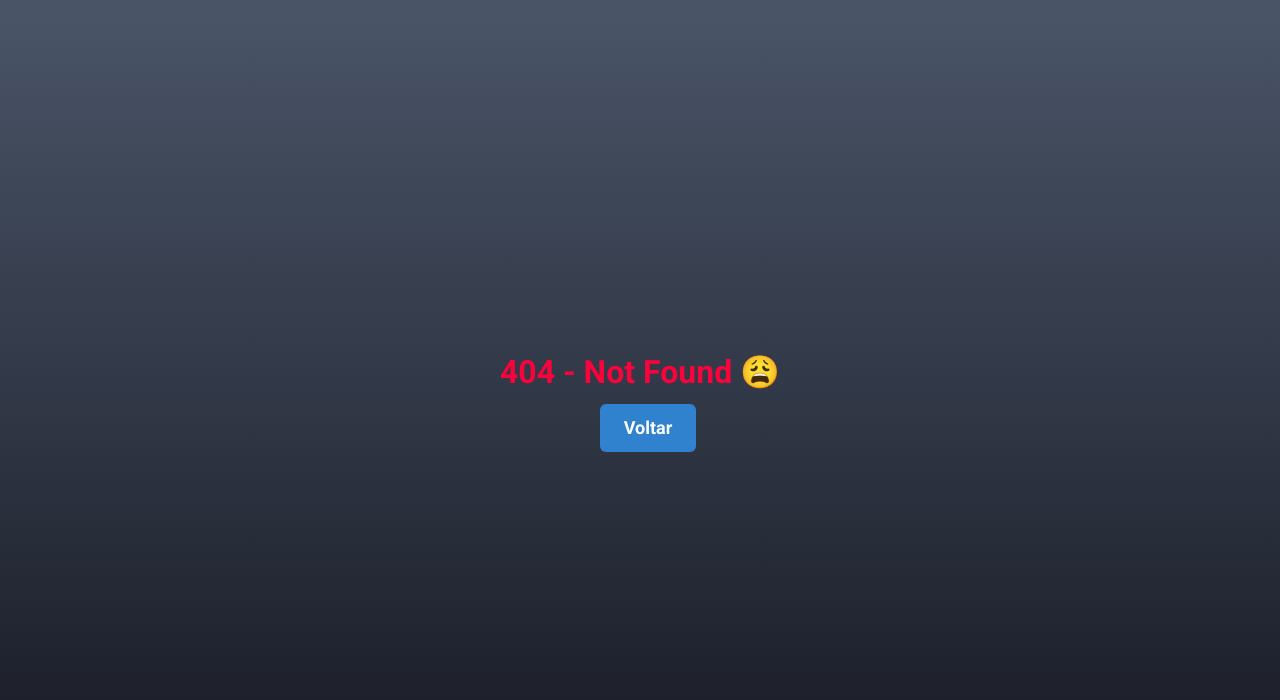
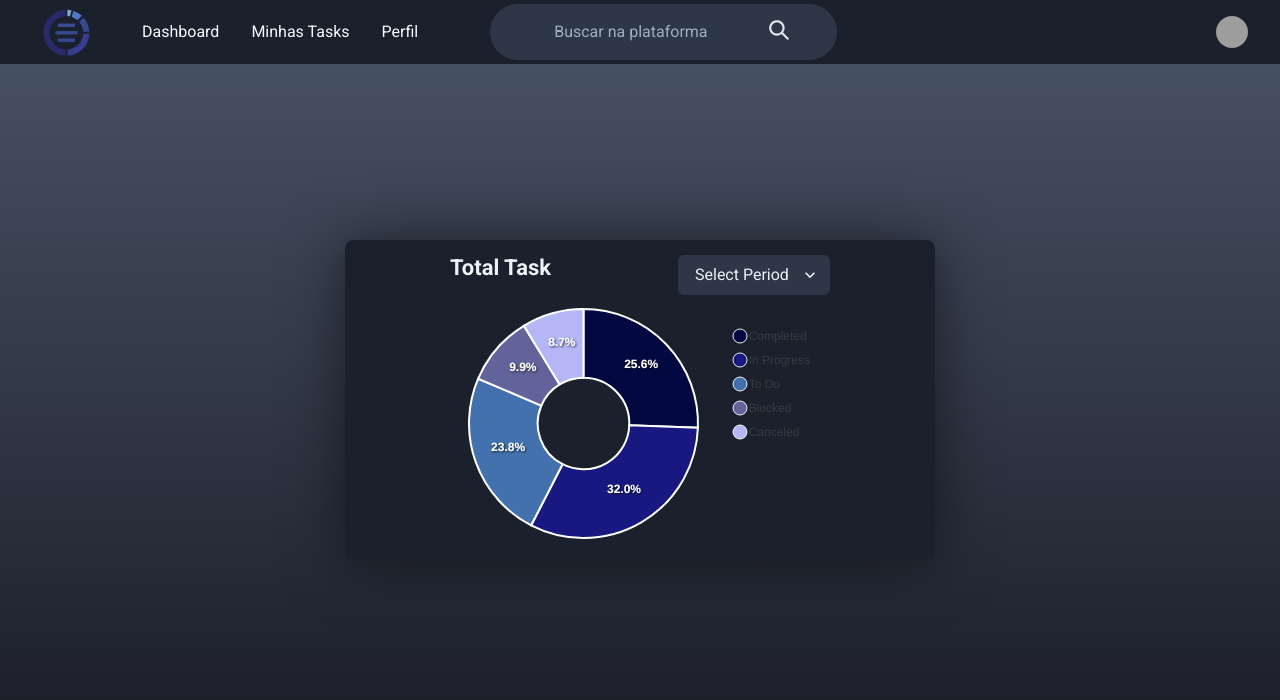
Before and after one commit to DaksonC/apptasks, a React (Vite) app: page /dashboard in a window 1280 px wide. Before the commit this address had no page. Shown: the top 700 px of the page. Built offline with nearby package versions, Linux system fonts and the light colour scheme; grey boxes are pictures that could not be loaded.

Commit message:
feat: cria o componente GraphicCard

```diff
--- a/package.json
+++ b/package.json
@@ -16,7 +16,9 @@
     "framer-motion": "^6",
     "react": "^18.2.0",
     "react-dom": "^18.2.0",
-    "react-router-dom": "^6.4.3"
+    "react-router-dom": "^6.4.3",
+    "apexcharts": "^3.36.3",
+    "react-apexcharts": "^1.4.0"
   },
   "devDependencies": {
     "@types/react": "^18.0.24",
--- /dev/null
+++ b/src/components/GraphicCard/index.tsx
@@ -0,0 +1,115 @@
+import { Box, Flex, Select, Text } from "@chakra-ui/react";
+import ApexCharts from "react-apexcharts";
+
+export function GraphicCard() {
+  const options = {
+    labels: ["Completed", "In Progress", "To Do", "Blocked", "Canceled"],
+    colors: ["#040841", "#191880", "#4371ad", "#62639b", "#b4b6f5"],
+
+    plotOptions: {
+      pie: {
+        startAngle: 0,
+        endAngle: 360,
+        expandOnClick: true,
+        offsetX: 0,
+        offsetY: 0,
+        customScale: 1,
+        dataLabels: {
+          offset: 0,
+          minAngleToShowLabel: 10,
+        },
+        donut: {
+          size: "40%",
+          background: "transparent",
+          labels: {
+            show: false,
+            name: {
+              show: true,
+              fontSize: "22px",
+              fontFamily: "Roboto, sans-serif",
+              fontWeight: 600,
+              color: undefined,
+              offsetY: -10,
+              formatter(val: any) {
+                return val;
+              },
+            },
+            value: {
+              show: true,
+              fontSize: "16px",
+              fontFamily: "Roboto, sans-serif",
+              fontWeight: 400,
+              color: undefined,
+              offsetY: 16,
+              formatter(val: any) {
+                return val;
+              },
+            },
+            total: {
+              show: false,
+              showAlways: false,
+              label: "Total",
+              fontSize: "22px",
+              fontFamily: "Roboto, sans-serif",
+              fontWeight: 600,
+              color: undefined,
+              formatter(w: { globals: { seriesTotals: any[] } }) {
+                return w.globals.seriesTotals.reduce((a, b) => {
+                  return a + b;
+                }, 0);
+              },
+            },
+          },
+        },
+      },
+    },
+  };
+
+  return (
+    <Box
+      w="100%"
+      maxWidth="590px"
+      h="100%"
+      maxHeight="320px"
+      borderRadius="8px"
+      p="8"
+      bg="gray.800"
+      boxShadow="0 0 60px rgba(0, 0, 0, 0.5)"
+      display="flex"
+      justifyContent="center"
+      alignItems="center"
+    >
+      <Box>
+        <Flex
+          direction="row"
+          justifyContent="space-between"
+          alignItems="center"
+        >
+          <Text fontSize="2xl" fontWeight="bold" color="gray.100" mb="4">
+            Total Task
+          </Text>
+          <Select
+            w="40%"
+            placeholder="Select Period"
+            color="gray.100"
+            bg="gray.700"
+            borderColor="gray.700"
+            _hover={{
+              borderColor: "gray.500",
+            }}
+          >
+            <option value="option1">Year</option>
+            <option value="option2">Month</option>
+            <option value="option3">Day</option>
+          </Select>
+        </Flex>
+        <ApexCharts
+          options={options}
+          series={[44, 55, 41, 17, 15]}
+          type="donut"
+          width="380"
+        />
+      </Box>
+    </Box>
+  );
+}
--- a/src/components/Sidebar/index.tsx
+++ b/src/components/Sidebar/index.tsx
@@ -33,7 +33,7 @@ function NavLink({ children }: { children: ReactNode }) {
         textDecoration: "none",
         bg: useColorModeValue("gray.500", "gray.700"),
       }}
-      href="/"
+      href={`/${children}`}
     >
       {children}
     </Link>
--- a/src/page/Home/index.tsx
+++ b/src/page/Dashboard/index.tsx
@@ -1,9 +1,14 @@
 import { Box } from "@chakra-ui/react";
+import { useEffect } from "react";
 
-import { HighlightCard } from "../../components/HighlightCard";
+import { GraphicCard } from "../../components/GraphicCard";
 import { Sidebar } from "../../components/Sidebar";
 
-export function Home() {
+export function Dashboard() {
+  useEffect(() => {
+    document.title = "AppTasks ✔️️ |  Dashboard";
+  }, []);
+
   return (
     <>
       <Sidebar />
@@ -15,7 +20,7 @@ export function Home() {
         alignItems="center"
         bgGradient="linear(to-t, gray.900, gray.600)"
       >
-        <HighlightCard />
+        <GraphicCard />
       </Box>
     </>
   );
--- a/src/page/Routes.tsx
+++ b/src/page/Routes.tsx
@@ -1,6 +1,6 @@
 import { Routes, Route } from "react-router-dom";
 
-import { Home } from "./Home";
+import { Dashboard } from "./Dashboard";
 import { LandingPage } from "./LandingPage";
 import { LoginPage } from "./LoginPage";
 import { NotFound } from "./NotFound";
@@ -12,7 +12,7 @@ export function MainRoutes() {
       <Route path="/" element={<LandingPage />} />
       <Route path="/login" element={<LoginPage />} />
       <Route path="/register" element={<RegisterPage />} />
-      <Route path="/home" element={<Home />} />
+      <Route path="/dashboard" element={<Dashboard />} />
 
       <Route path="*" element={<NotFound />} />
     </Routes>
```
Also changed, not shown: 1 other file (tests, documents, lock files or other folders).
